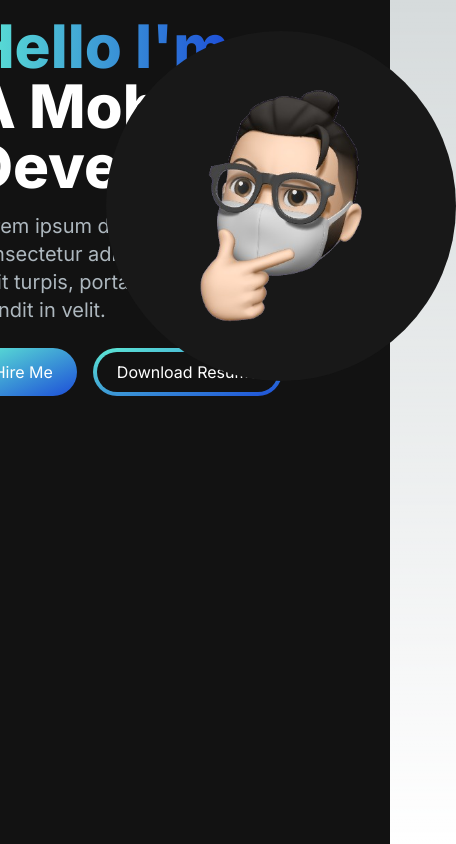
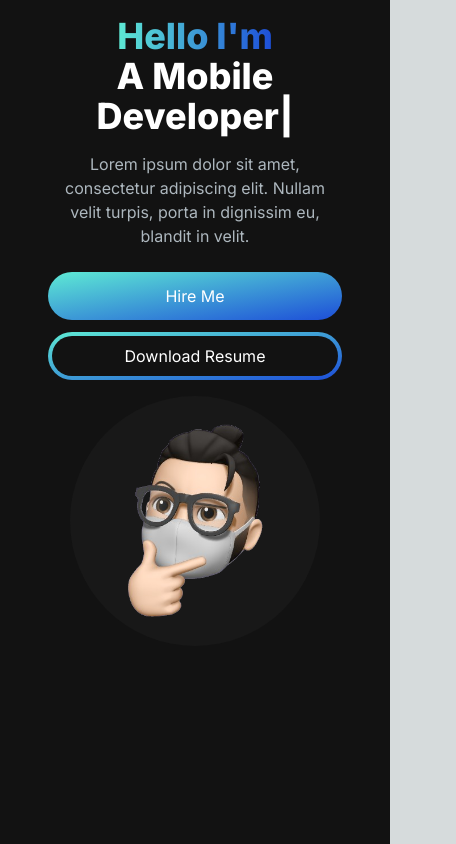
Before and after one commit to rayafarhadi/rayafarhadi.github.io, a Next.js app: page / in a window 390 px wide. Shown: the whole page, 456 px wide, since content can reach past the window. Built offline with nearby package versions, Linux system fonts and the light colour scheme.

Commit message:
added smaller screen support

```diff
--- a/app/components/HeroSection.jsx
+++ b/app/components/HeroSection.jsx
@@ -6,9 +6,9 @@
 
 const HeroSection = () => {
   return (
-    <div className="grid grid-cols-12">
-      <div className="col-span-7 place-self-center">
-        <h1 className="text-white mb-4 text-6xl font-extrabold">
+    <div className="grid grid-cols-1 lg:grid-cols-12">
+      <div className="col-span-7 place-self-center text-center sm:text-left">
+        <h1 className="text-white mb-4 text-4xl sm:text-5xl lg:text-6xl font-extrabold">
           <span className="text-transparent bg-clip-text bg-gradient-to-r from-teal-300 to-blue-700">
             Hello I'm{" "}
           </span>
@@ -28,19 +28,19 @@
             repeat={Infinity}
           />
         </h1>
-        <p className="text-[#adb7be] mb-6 text-xl">
+        <p className="text-[#adb7be] mb-6 text-base sm:text-large lg:text-xl">
           Lorem ipsum dolor sit amet, consectetur adipiscing elit. Nullam velit
           turpis, porta in dignissim eu, blandit in velit.
         </p>
-        <button className="px-6 py-3 w-fit rounded-full mr-4 bg-gradient-to-br from-teal-300 to-blue-700 text-white">
+        <button className="px-6 py-3 w-full sm:w-fit rounded-full mr-4 bg-gradient-to-br from-teal-300 to-blue-700 text-white">
           Hire Me
         </button>
-        <button className="px-1 py-1 w-fit rounded-full bg-gradient-to-br from-teal-300 to-blue-700 text-white">
+        <button className="px-1 py-1 w-full sm:w-fit rounded-full mt-3 sm:mt-0 bg-gradient-to-br from-teal-300 to-blue-700 text-white">
           <span className="px-5 py-2 block bg-[#121212] hover:bg-slate-800 rounded-full">Download Resume</span>
         </button>
       </div>
-      <div className="col-span-5 place-self-center">
-        <div className="rounded-full bg-[#181818] w-[350px] h-[350px] relative">
+      <div className="col-span-5 place-self-center mt-4 lg:mt-0">
+        <div className="rounded-full bg-[#181818] w-[250px] h-[250px] lg:w-[350px] lg:h-[350px] relative">
           <Image
             src="/images/hero-image.png"
             alt="hero image"
```
